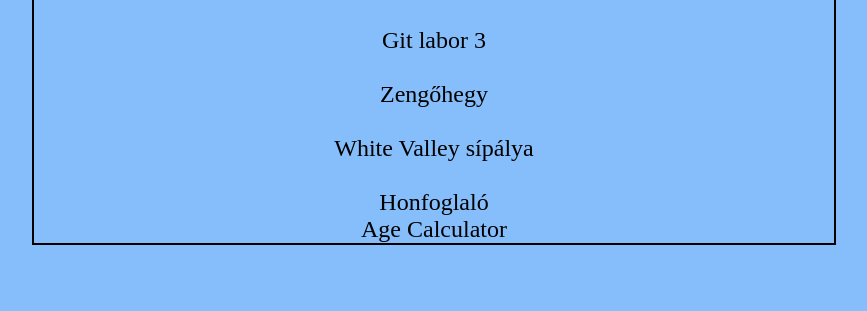
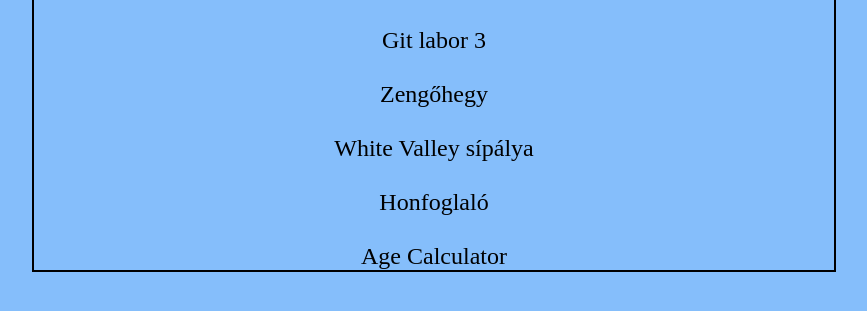
Before and after one commit to Jxncsi/jxncsi.github.io, a plain HTML site: page index.html in a window 1280 px wide. Shown: the part 77-388 px from the top of the page, without its empty margins (206-1073 px from the left). Drawn offline with Linux system fonts and the light colour scheme.

Commit message:
Update index.html

```diff
--- a/index.html
+++ b/index.html
@@ -34,7 +34,7 @@
     <a href="/gitlabor3/index.html">Git labor 3</a><br>
     <a href="/zengohegy/index.html">Zengőhegy</a><br>
     <a href="/whitevalleysipalya/index.html">White Valley sípálya</a><br>
-    <a href="/honfoglalo/index.html">Honfoglaló</a>
+    <a href="/honfoglalo/index.html">Honfoglaló</a><br>
     <a href="/AgeCalculator/index.html">Age Calculator</a>
 </body>
 
```
